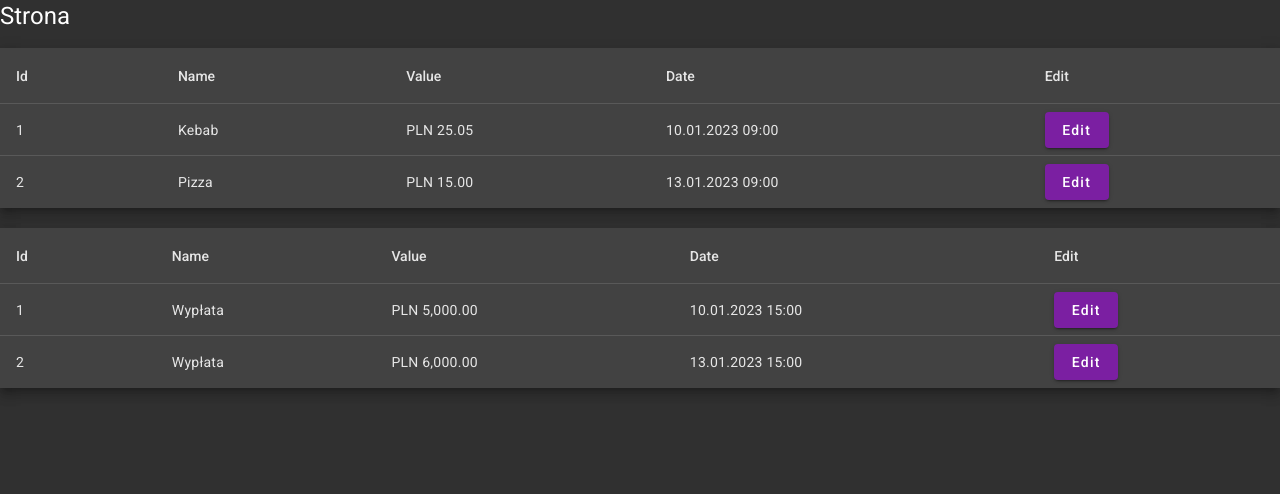
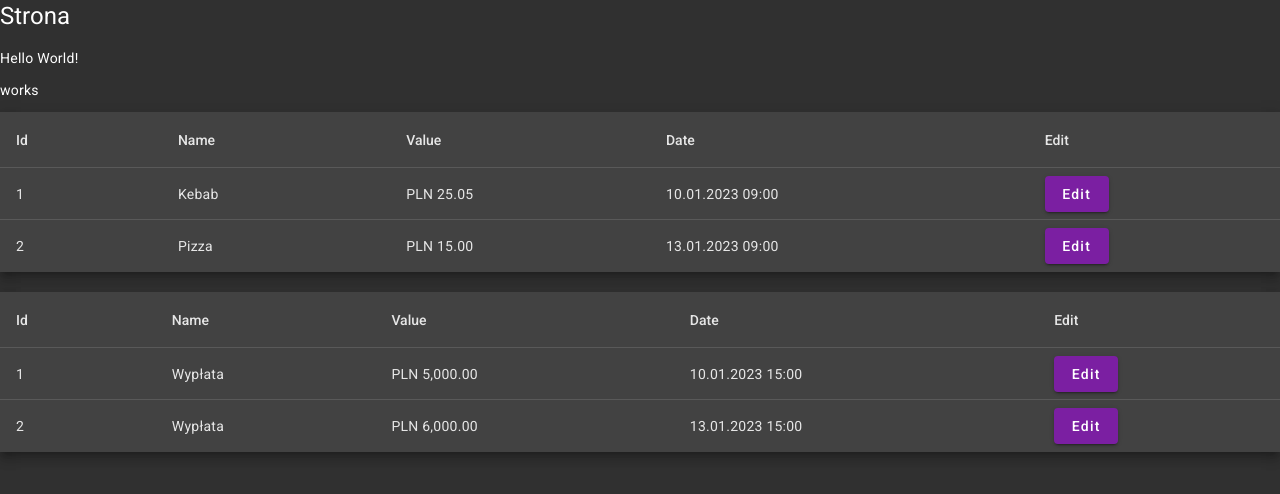
Before and after one commit to team-cezary-tymek/home-budget-frontend, an Angular app: page /dashboard in a window 1280 px wide. Shown: the top 494 px of the page. Built offline with nearby package versions, Linux system fonts and the light colour scheme.

Commit message:
Add routing

```diff
--- a/src/app/app.component.html
+++ b/src/app/app.component.html
@@ -1,5 +1,3 @@
 <h1>Strona</h1>
-<app-expenses-table></app-expenses-table>
-<br>
-<app-incomes-table></app-incomes-table>
-<br>
+<p>Hello World!</p>
+<router-outlet></router-outlet>
--- /dev/null
+++ b/src/app/dashboard/dashboard.component.html
@@ -0,0 +1,5 @@
+<p>works</p>
+<app-expenses-table></app-expenses-table>
+<br>
+<app-incomes-table></app-incomes-table>
+<br>
```
Also changed, not shown: src/app/app-routing.module.ts (added, +14 -0 lines), src/app/app.component.ts (+4 -4 lines), src/app/app.module.ts (+9 -3 lines), src/app/dashboard/dashboard.component.ts (added, +12 -0 lines), src/app/dashboard/dashboard.component.scss (added), 1 other file (tests, documents, lock files or other folders).
